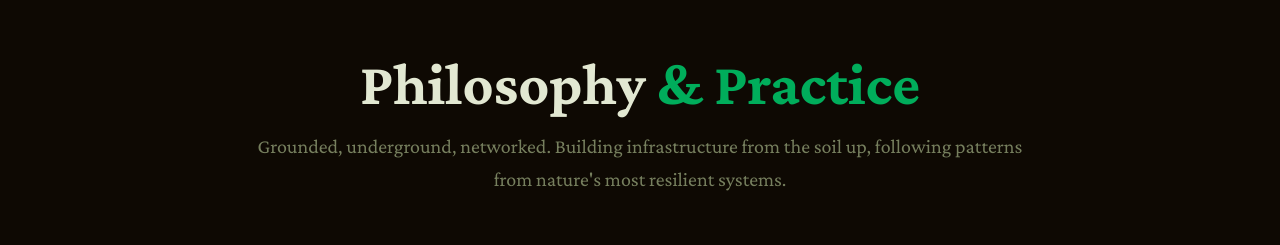
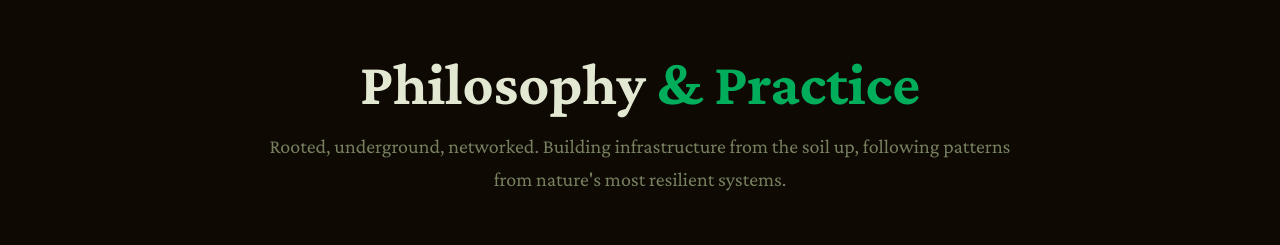
Before and after one commit to Jeff-Emmett/Undernet.earth-website, a Next.js app: page / in a window 1280 px wide. Shown: the part 3973-4218 px from the top of the page. Built offline with nearby package versions, Linux system fonts and the light colour scheme.

Commit message:
fix: change Grounded to Rooted

```diff
--- a/components/punk-union-section.tsx
+++ b/components/punk-union-section.tsx
@@ -9,7 +9,7 @@ export function PunkUnionSection() {
             Philosophy <span className="text-primary">& Practice</span>
           </h2>
           <p className="text-xl text-muted-foreground max-w-3xl mx-auto leading-relaxed">
-            Grounded, underground, networked. Building infrastructure from the soil up, following patterns from nature's
+            Rooted, underground, networked. Building infrastructure from the soil up, following patterns from nature's
             most resilient systems.
           </p>
         </div>
```
